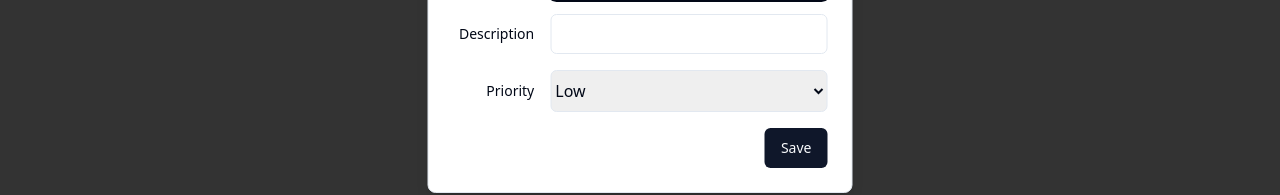
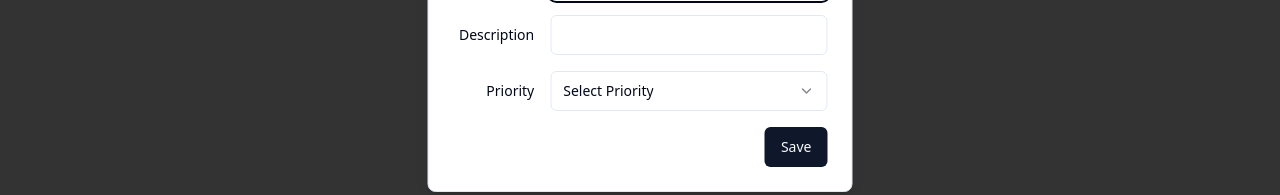
Before and after one commit to coderkamrul0/redux-simple-todo, a React (Vite) app: page / in a window 1280 px wide. Both pictures are taken after a click on the button "Add todo". Shown: the part 375-570 px from the top of the page. Built offline with nearby package versions, Linux system fonts and the light colour scheme; no server answers.

Commit message:
Refactor: Refactor Add Todo modal Ui

```diff
--- a/src/components/todo/AddTodoModal.tsx
+++ b/src/components/todo/AddTodoModal.tsx
@@ -12,11 +12,21 @@ import {
 import { Input } from "../ui/input";
 import { Label } from "../ui/label";
 import { useAddTodosMutation } from "@/redux/api/api";
+import {
+  Select,
+  SelectContent,
+  SelectGroup,
+  SelectItem,
+  SelectLabel,
+  SelectTrigger,
+  SelectValue,
+} from "../ui/select";
 
 const AddTodoModal = () => {
   const [task, setTask] = useState("");
   const [description, setDescription] = useState("");
-  const [priority, setPriority] = useState("Low");
+  const [priority, setPriority] = useState("");
+  console.log(priority);
 
   const [addTodo, { data, isLoading, isSuccess, isError }] =
     useAddTodosMutation();
@@ -27,8 +37,10 @@ const AddTodoModal = () => {
     const taskDetails = {
       title: task,
       description: description,
+      isCompleted: false,
       priority: priority,
     };
+    console.log("Inside Modal", taskDetails);
     addTodo(taskDetails);
   };
 
@@ -71,20 +83,22 @@ const AddTodoModal = () => {
               />
             </div>
             <div className="grid grid-cols-4 items-center gap-4">
-              <Label htmlFor="priority" className="text-right">
+              <Label htmlFor="description" className="text-right">
                 Priority
               </Label>
-              <select
-                required
-                id="priority"
-                className="col-span-3 border rounded-md py-2"
-                onChange={(e) => setPriority(e.target.value)}
-                value={priority}
-              >
-                <option value="Low">Low</option>
-                <option value="Medium">Medium</option>
-                <option value="High">High</option>
-              </select>
+              <Select onValueChange={(value) => setPriority(value)}>
+                <SelectTrigger className="col-span-3">
+                  <SelectValue placeholder="Select Priority" />
+                </SelectTrigger>
+                <SelectContent>
+                  <SelectGroup>
+                    <SelectLabel>Priority</SelectLabel>
+                    <SelectItem value="high">High</SelectItem>
+                    <SelectItem value="medium">Medium</SelectItem>
+                    <SelectItem value="low">Low</SelectItem>
+                  </SelectGroup>
+                </SelectContent>
+              </Select>
             </div>
           </div>
           <div className="flex justify-end">
--- a/src/components/todo/TodoContainer.tsx
+++ b/src/components/todo/TodoContainer.tsx
@@ -27,7 +27,7 @@ const TodoContainer = () => {
           <>
             <div className="bg-white p-5 w-full h-full rounded-lg space-y-3">
               {todos?.data?.map((item) => (
-                <TodoCard item={item} key={item.id} />
+                <TodoCard item={item} key={item._id} />
               ))}
             </div>
           </>
--- a/src/redux/features/todoSlice.ts
+++ b/src/redux/features/todoSlice.ts
@@ -22,7 +22,7 @@ const todoSlice = createSlice({
   initialState: initialState,
   reducers: {
     addTodo: (state, action: PayloadAction<TTodo>) => {
-      state.todos.push({ ...action.payload, isCompleted: false });
+      state.todos.push({ ...action.payload });
     },
     removeTodo: (state, action: PayloadAction<string>) => {
       state.todos = state.todos.filter((todo) => todo.id !== action.payload);
@@ -34,7 +34,6 @@ const todoSlice = createSlice({
         task.isCompleted = true;
       }
     },
-
   },
 });
 
```
